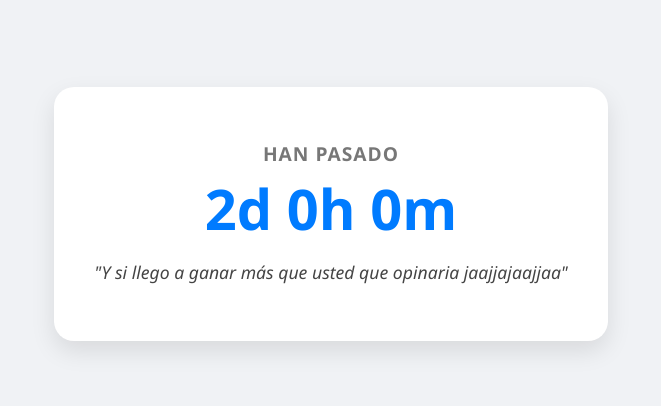
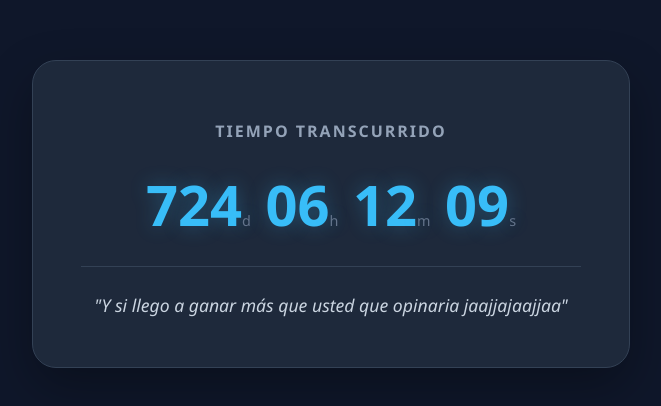
Before and after one commit to radamantis38/radamantis38.github.io, a plain HTML site: page index.html in a window 1280 px wide. Shown: the part 186-592 px from the top of the page, without its empty margins (309-970 px from the left). Drawn offline with Linux system fonts and the light colour scheme.

Commit message:
Update index.html

```diff
--- a/index.html
+++ b/index.html
@@ -3,85 +3,101 @@
 <head>
     <meta charset="UTF-8">
     <meta name="viewport" content="width=device-width, initial-scale=1.0">
-    <title>Contador de Tiempo Real</title>
+    <title>Contador en Tiempo Real</title>
     <style>
         body {
-            font-family: 'Segoe UI', Tahoma, Geneva, Verdana, sans-serif;
+            font-family: 'Segoe UI', Roboto, Helvetica, Arial, sans-serif;
             display: flex;
             justify-content: center;
             align-items: center;
             height: 100vh;
             margin: 0;
-            background-color: #f0f2f5;
-            color: #333;
+            background-color: #0f172a; /* Fondo oscuro elegante */
+            color: #f8fafc;
         }
         .container {
             text-align: center;
-            background: white;
-            padding: 2.5rem;
-            border-radius: 20px;
-            box-shadow: 0 10px 25px rgba(0,0,0,0.1);
-            max-width: 80%;
+            background: #1e293b;
+            padding: 3rem;
+            border-radius: 24px;
+            box-shadow: 0 20px 50px rgba(0,0,0,0.3);
+            border: 1px solid #334155;
+            width: 90%;
+            max-width: 500px;
         }
         h1 {
-            font-size: 1.2rem;
-            color: #777;
+            font-size: 1rem;
+            color: #94a3b8;
             text-transform: uppercase;
-            letter-spacing: 1px;
-            margin-bottom: 0;
+            letter-spacing: 2px;
+            margin-bottom: 1rem;
         }
         #contador {
             font-size: 3.5rem;
             font-weight: 800;
-            color: #007bff;
-            margin: 0.5rem 0;
-            line-height: 1.2;
+            color: #38bdf8; /* Azul brillante */
+            margin: 1.5rem 0;
+            font-variant-numeric: tabular-nums; /* Evita que los números "salten" al cambiar */
+            text-shadow: 0 0 20px rgba(56, 189, 248, 0.3);
         }
-        .detalle {
+        .frase {
             font-size: 1.1rem;
-            color: #444;
+            color: #cbd5e1;
+            line-height: 1.6;
             font-style: italic;
+            border-top: 1px solid #334155;
+            padding-top: 1.5rem;
+            margin-top: 1.5rem;
+        }
+        .unidad {
+            font-size: 0.9rem;
+            color: #64748b;
+            text-transform: lowercase;
+            font-weight: normal;
         }
     </style>
 </head>
 <body>
 
     <div class="container">
-        <h1>Han pasado</h1>
-        <div id="contador">Cargando...</div>
-        <p class="detalle">"Y si llego a ganar más que usted que opinaria jaajjajaajjaa"</p>
+        <h1>Tiempo Transcurrido</h1>
+        <div id="contador">00:00:00:00</div>
+        <div class="frase">"Y si llego a ganar más que usted que opinaria jaajjajaajjaa"</div>
     </div>
 
     <script>
-        // Definimos la fecha de inicio (hace exactamente 2 días desde ahora al cargar por primera vez)
-        // O puedes poner una fecha fija: new Date('2024-05-20T10:00:00')
-        const fechaInicio = new Date();
-        fechaInicio.setDate(fechaInicio.getDate() - 2);
+        // CONFIGURACIÓN: Define aquí la fecha exacta del evento
+        // Formato: Año, Mes (0-11), Día, Hora, Minuto, Segundo
+        // Ejemplo: 15 de marzo de 2024 a las 14:30:00
+        const fechaEvento = new Date(2024, 2, 15, 14, 30, 0);
 
-        function actualizarContador() {
+        function actualizarReloj() {
             const ahora = new Date();
-            const diferenciaMS = ahora - fechaInicio;
+            const diferenciaMS = ahora - fechaEvento;
 
-            // Cálculos matemáticos
-            const msPorDia = 1000 * 60 * 60 * 24;
-            const msPorHora = 1000 * 60 * 60;
-            const msPorMinuto = 1000 * 60;
+            if (diferenciaMS < 0) {
+                document.getElementById('contador').innerText = "Fecha futura";
+                return;
+            }
 
-            const dias = Math.floor(diferenciaMS / msPorDia);
-            const horas = Math.floor((diferenciaMS % msPorDia) / msPorHora);
-            const minutos = Math.floor((diferenciaMS % msPorHora) / msPorMinuto);
+            // Cálculos
+            const dias = Math.floor(diferenciaMS / (1000 * 60 * 60 * 24));
+            const horas = Math.floor((diferenciaMS % (1000 * 60 * 60 * 24)) / (1000 * 60 * 60));
+            const minutos = Math.floor((diferenciaMS % (1000 * 60 * 60)) / (1000 * 60));
+            const segundos = Math.floor((diferenciaMS % (1000 * 60)) / 1000);
 
-            // Formateo de texto
-            let texto = `${dias}d ${horas}h ${minutos}m`;
+            // Formateo con ceros a la izquierda (01h en lugar de 1h)
+            const pad = (num) => num.toString().padStart(2, '0');
 
-            document.getElementById('contador').innerText = texto;
+            document.getElementById('contador').innerHTML =
+                `${dias}<span class="unidad">d</span> ${pad(horas)}<span class="unidad">h</span> ${pad(minutos)}<span class="unidad">m</span> ${pad(segundos)}<span class="unidad">s</span>`;
         }
 
-        // Ejecutar inmediatamente
-        actualizarContador();
+        // Ejecutar cada segundo
+        setInterval(actualizarReloj, 1000);
 
-        // Actualizar cada 30 segundos para ahorrar recursos (puedes bajarlo a 1000 para segundos)
-        setInterval(actualizarContador, 30000);
+        // Carga inicial
+        actualizarReloj();
     </script>
 
 </body>
```
